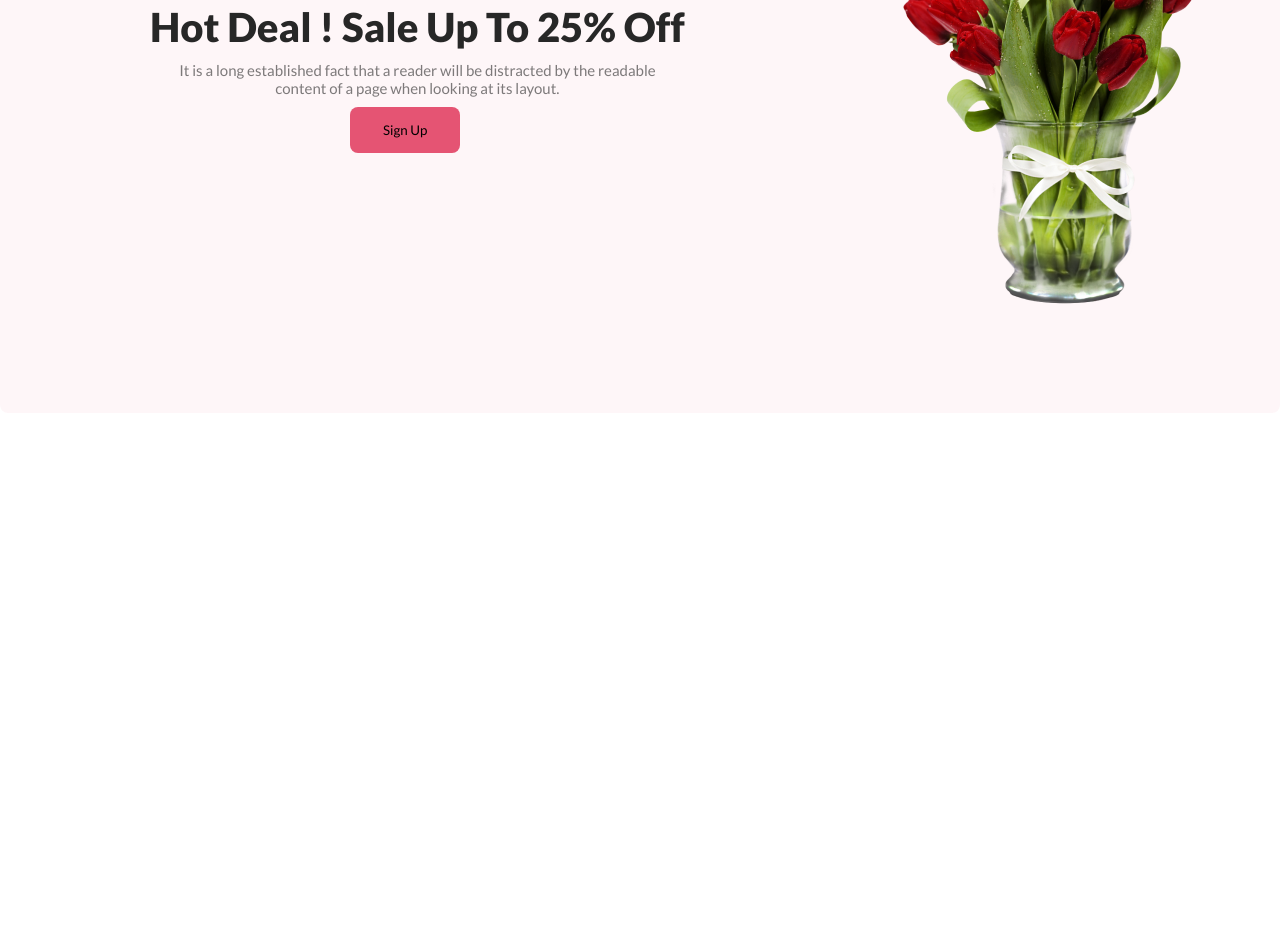
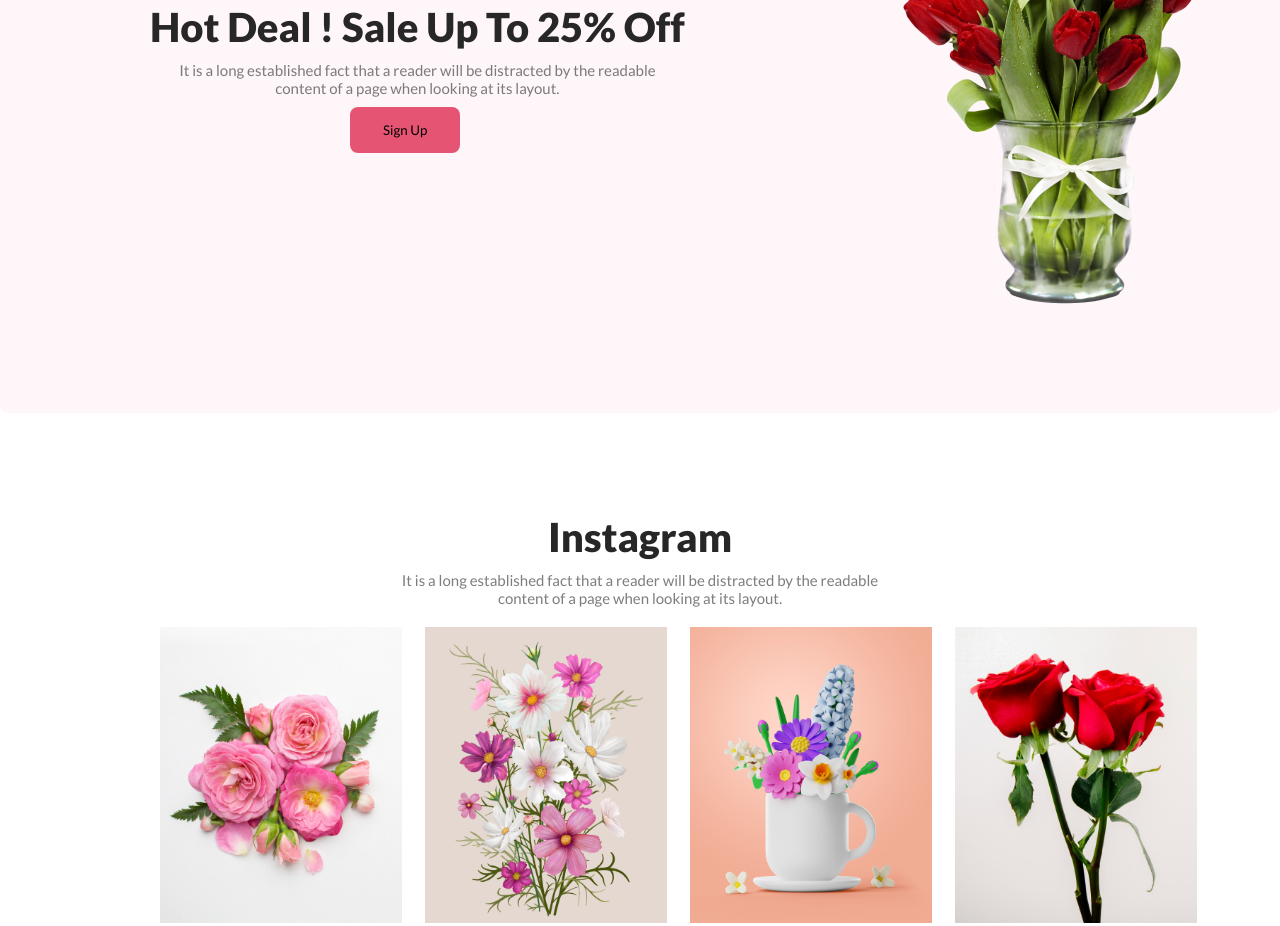
Before and after one commit to Mamun-2023/module-6, a plain HTML site: page index.html in a window 1280 px wide. Shown: the part 1744-2670 px from the top of the page. Before the commit the page ends 2257 px from the top, so only its background shows below. Drawn offline with Linux system fonts and the light colour scheme.

Commit message:
instagram section added

```diff
--- a/index.html
+++ b/index.html
@@ -83,6 +83,34 @@
 
 <!-- hot deal section ended-->
 
+<!-- instagram section started -->
+<section class="instagram">
+
+    <div class="instagram-1">
+        <h1 class="insta-title">Instagram</h1>
+        <p class="insta-detais">It is a long established fact that a reader will be distracted by the readable <br>
+            content of a page when looking at its
+            layout.</p>
+
+    </div>
+
+    <div class="instagram-2">
+        <img class="pic-one" src="Flower Asset/Flower 01.png" alt="">
+
+        <img class="pic-two" src="Flower Asset/Rectangle 4.png" alt="">
+
+        <img class="pic-three" src="Flower Asset/Rectangle 5.png" alt="">
+
+        <img class="pic-four" src="Flower Asset/Rectangle 6.png" alt="">
+
+    </div>
+
+</section>
+
+
+
+
+<!-- instagram section ended -->
 
 </body>
 </html>
--- a/style.css
+++ b/style.css
@@ -262,3 +262,68 @@
 }
 
 /* hot deal section ended */
+/* instagram section started */
+
+.instagram {
+    background-color: #FFF;
+}
+
+.instagram-1 h1 {
+    color: #272727;
+    text-align: center;
+    font-family: Lato;
+    font-size: 40px;
+    font-style: normal;
+    font-weight: 800;
+    margin-bottom: 10px;
+
+}
+
+.insta-detais {
+    color: rgba(39, 39, 39, 0.60);
+    text-align: center;
+    font-size: 15px;
+    font-style: normal;
+    font-weight: 400;
+    margin-bottom: 20px;
+
+}
+
+.instagram-2 {
+    /* display: flex; */
+}
+
+.pic-one {
+    width: 242px;
+    height: 296px;
+    margin-left: 160px;
+    margin-right: 20px;
+}
+
+.pic-two {
+    width: 242px;
+    height: 296px;
+    margin-right: 20px;
+}
+
+.pic-three {
+    width: 242px;
+    height: 296px;
+    margin-right: 20px;
+}
+
+.pic-four {
+    width: 242px;
+    height: 296px;
+
+}
+/* instagram section ended */
+
+/* latest deal section started */
+.late-deal{
+
+}
+
+
+
+/* latest deal section ended */
```
